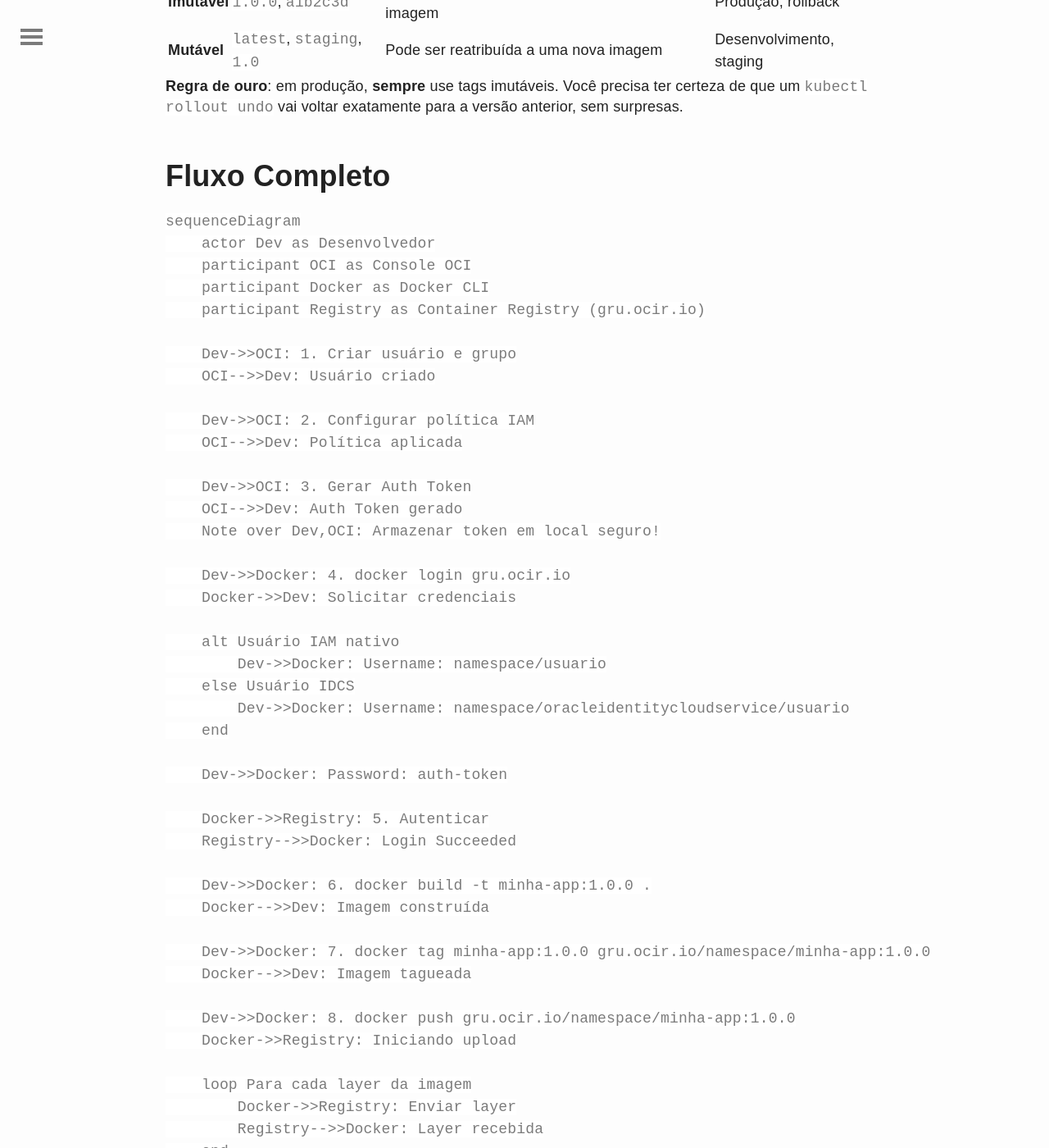
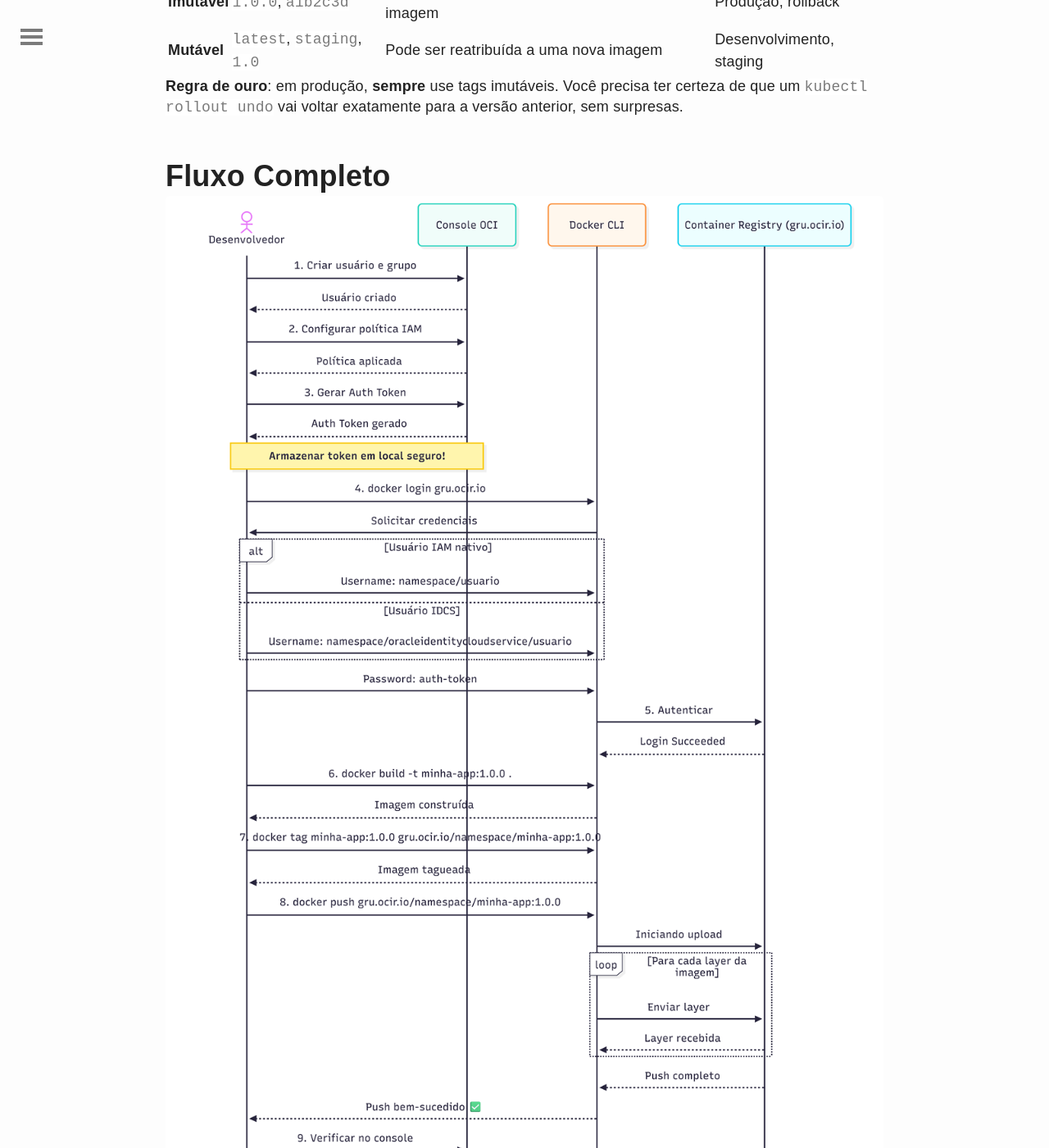
Before and after one commit to ninjapythonbrasil/ninjapythonbrasil.github.io, a Jekyll site: the page built from _posts/2026-02-16-deploy-imagens-docker-oracle-container-registry-oci.md, in a window 1280 px wide and 1400 px high, scrolled down 8156 px. Shown: the whole window at 82% size. Built offline with Jekyll 4.4.1, drawn with Linux system fonts in a browser that asks for light colours; nearby versions of some CDN libraries; some of the changed text lies outside the part shown.

Commit message:
Fluxo - Mermaid

````diff
--- a/_posts/2026-02-16-deploy-imagens-docker-oracle-container-registry-oci.md
+++ b/_posts/2026-02-16-deploy-imagens-docker-oracle-container-registry-oci.md
@@ -295,57 +295,7 @@ docker tag minha-app:latest gru.ocir.io/namespace/minha-app:a1b2c3d
 
 ## Fluxo Completo
 
-```mermaid
-sequenceDiagram
-    actor Dev as Desenvolvedor
-    participant OCI as Console OCI
-    participant Docker as Docker CLI
-    participant Registry as Container Registry (gru.ocir.io)
-
-    Dev->>OCI: 1. Criar usuário e grupo
-    OCI-->>Dev: Usuário criado
-
-    Dev->>OCI: 2. Configurar política IAM
-    OCI-->>Dev: Política aplicada
-
-    Dev->>OCI: 3. Gerar Auth Token
-    OCI-->>Dev: Auth Token gerado
-    Note over Dev,OCI: Armazenar token em local seguro!
-
-    Dev->>Docker: 4. docker login gru.ocir.io
-    Docker->>Dev: Solicitar credenciais
-
-    alt Usuário IAM nativo
-        Dev->>Docker: Username: namespace/usuario
-    else Usuário IDCS
-        Dev->>Docker: Username: namespace/oracleidentitycloudservice/usuario
-    end
-
-    Dev->>Docker: Password: auth-token
-
-    Docker->>Registry: 5. Autenticar
-    Registry-->>Docker: Login Succeeded
-
-    Dev->>Docker: 6. docker build -t minha-app:1.0.0 .
-    Docker-->>Dev: Imagem construída
-
-    Dev->>Docker: 7. docker tag minha-app:1.0.0 gru.ocir.io/namespace/minha-app:1.0.0
-    Docker-->>Dev: Imagem tagueada
-
-    Dev->>Docker: 8. docker push gru.ocir.io/namespace/minha-app:1.0.0
-    Docker->>Registry: Iniciando upload
-
-    loop Para cada layer da imagem
-        Docker->>Registry: Enviar layer
-        Registry-->>Docker: Layer recebida
-    end
-
-    Registry-->>Docker: Push completo
-    Docker-->>Dev: Push bem-sucedido ✅
-
-    Dev->>OCI: 9. Verificar no console
-    OCI-->>Dev: Imagem disponível no repositório
-```
+![](/images/2026-02-16-deploy-imagens-docker-oracle-container-registry-oci/image0001.png)
 
 ## Utilizando a Imagem
 
````
Also changed, not shown: images/2026-02-16-deploy-imagens-docker-oracle-container-registry-oci/image0001.png (added).
